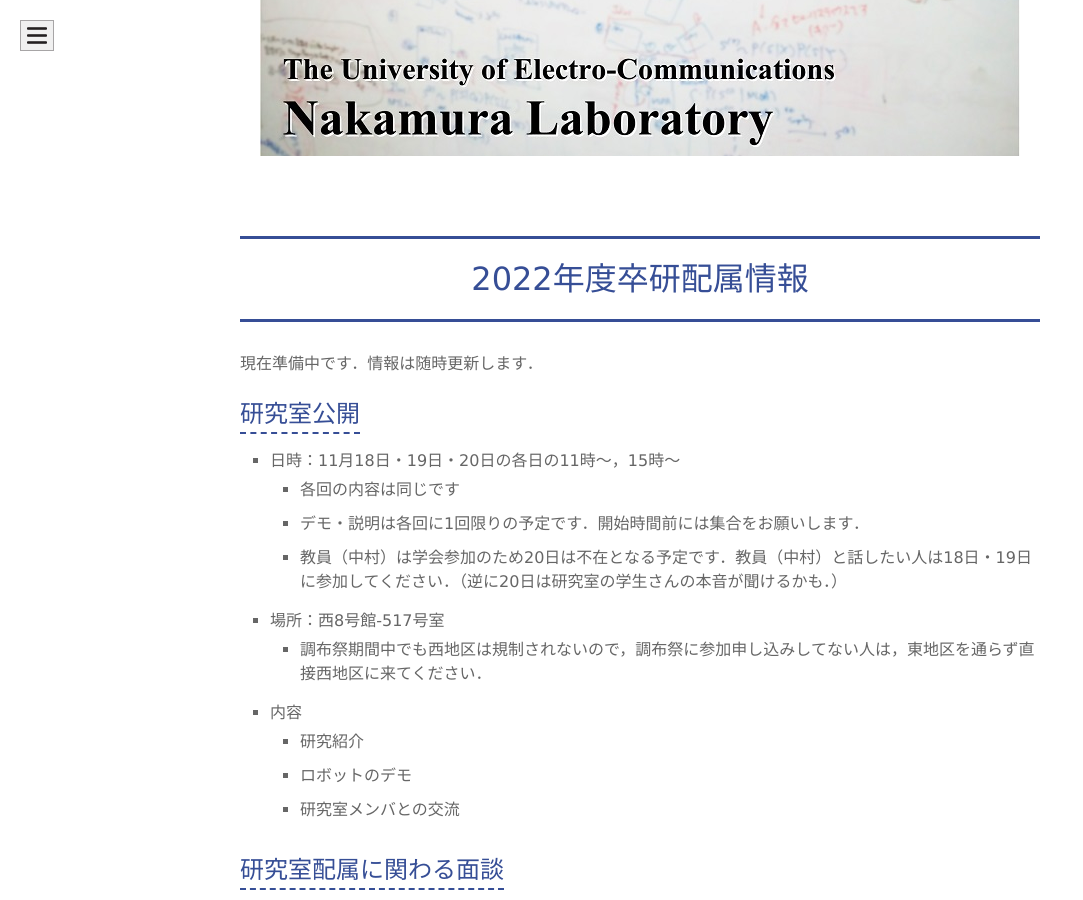
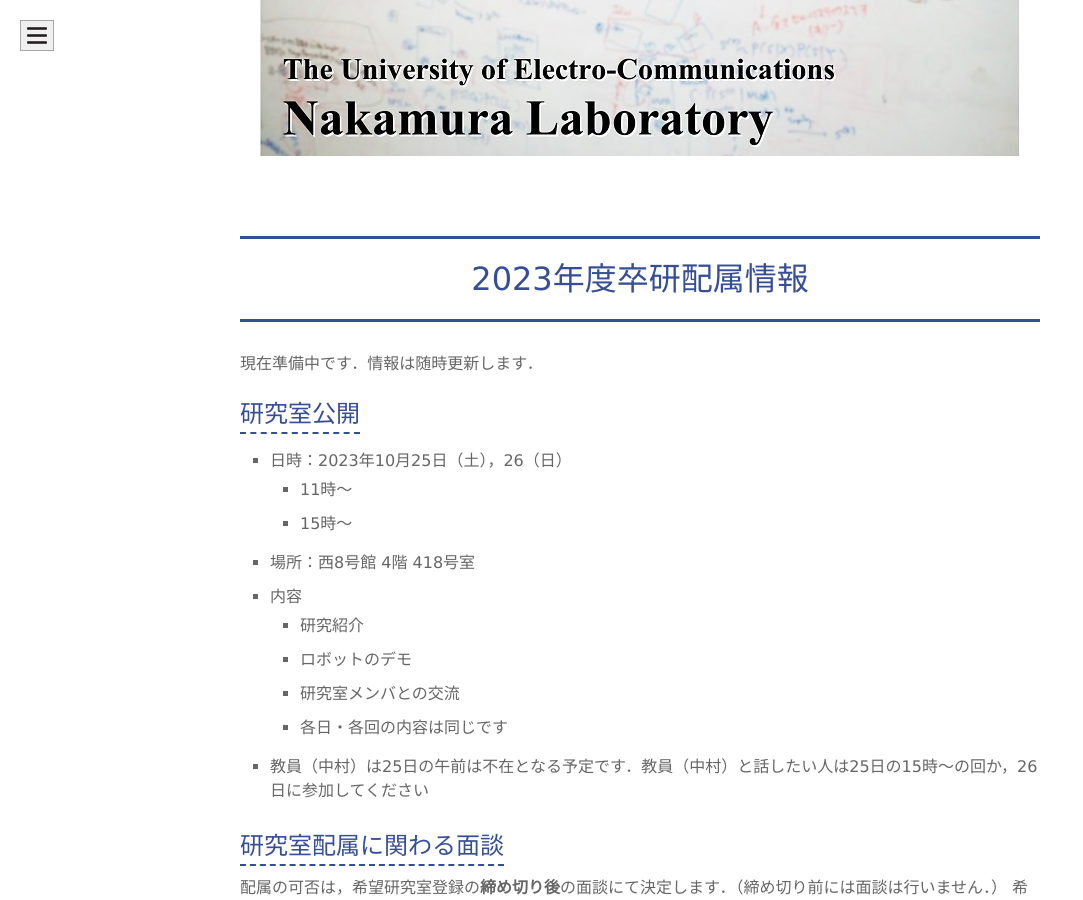
Before and after one commit to naka-lab/naka-lab.github.io, a Jekyll site: the page built from subpages/haizoku.md, in a window 1280 px wide and 900 px high, scrolled down 293 px. Shown: the whole window, without its empty margins (0-1083 px from the left). Built offline with Jekyll 4.4.1, drawn with Linux system fonts in a browser that asks for light colours; comment, search, counter and statistics services are not loaded; our own code applies the rules of GitHub Pages for plain Markdown files.

Commit message:
Update haizoku.md

```diff
--- a/subpages/haizoku.md
+++ b/subpages/haizoku.md
@@ -3,21 +3,22 @@ layout: default
 ---
 
 
-# 2022年度卒研配属情報
+# 2023年度卒研配属情報
 
 現在準備中です．情報は随時更新します．
 
 ## 研究室公開
-- 日時：11月18日・19日・20日の各日の11時〜，15時〜
-  - 各回の内容は同じです
-  - デモ・説明は各回に1回限りの予定です．開始時間前には集合をお願いします．
-  - 教員（中村）は学会参加のため20日は不在となる予定です．教員（中村）と話したい人は18日・19日に参加してください．（逆に20日は研究室の学生さんの本音が聞けるかも．）
-- 場所：西8号館-517号室
-  - 調布祭期間中でも西地区は規制されないので，調布祭に参加申し込みしてない人は，東地区を通らず直接西地区に来てください．
+
+- 日時：2023年10月25日（土），26（日）
+  - 11時〜
+  - 15時〜
+- 場所：西8号館 4階 418号室
 - 内容
   - 研究紹介
   - ロボットのデモ
   - 研究室メンバとの交流
+  - 各日・各回の内容は同じです
+- 教員（中村）は25日の午前は不在となる予定です．教員（中村）と話したい人は25日の15時〜の回か，26日に参加してください
 
 ## 研究室配属に関わる面談
 配属の可否は，希望研究室登録の**締め切り後**の面談にて決定します．（締め切り前には面談は行いません．）
```
